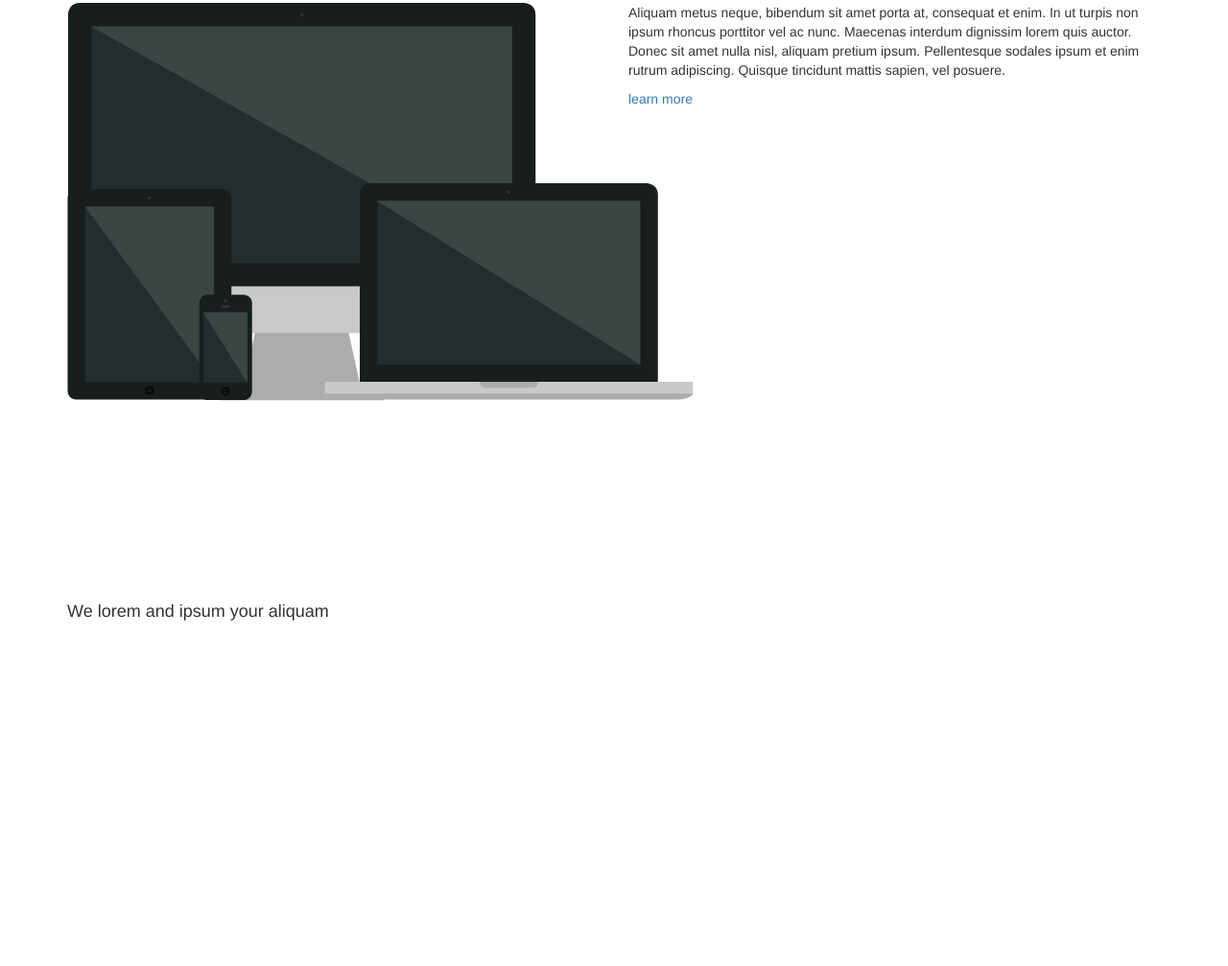
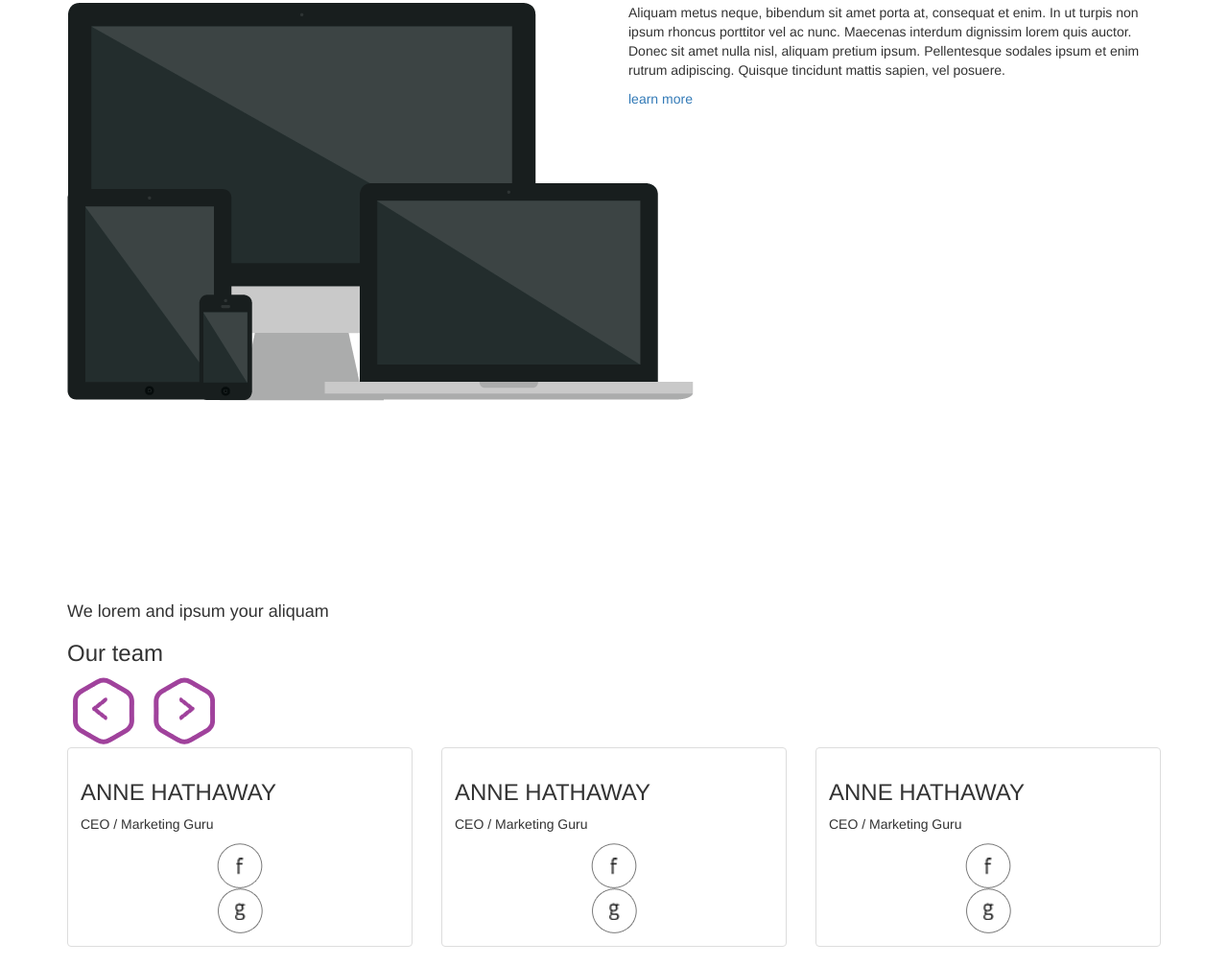
Before and after one commit to vipoolchaudhari/bhagaskara, a plain HTML site: page index.html in a window 1280 px wide. Shown: the part 933-1940 px from the top of the page at 96% size. Before the commit the page ends 1591 px from the top, so only its background shows below. Drawn offline with nearby package versions, Linux system fonts and the light colour scheme.

Commit message:
our team section added in index  html

```diff
--- a/index.html
+++ b/index.html
@@ -108,7 +108,7 @@
         <section class="sepcification">
           <div class="row">
             <div class="col-md-3">
-              <div class="thumbnail">
+              <div class="thumbnail primary" >
                     <img src="images/1.png" alt="love">
                     <div class="caption">
                       <h3>Build with love</h3>
@@ -117,10 +117,10 @@
                       <p>Sed nec porta ante. Pellentesque </p>
                       <p>habitant morbi tristique senectus et.</p>
                     </div>
-                  </div>
+              </div>
             </div>
             <div class="col-md-3">
-              <div class="thumbnail">
+              <div class="thumbnail primary">
                     <img src="images/2.png" alt="clean">
                     <div class="caption">
                       <h3>Clean and modern</h3>
@@ -132,7 +132,7 @@
                   </div>
             </div>
             <div class="col-md-3">
-              <div class="thumbnail">
+              <div class="thumbnail primary">
                     <img src="images/3.png" alt="easy">
                     <div class="caption">
                       <h3>Easy to use</h3>
@@ -144,7 +144,7 @@
                   </div>
             </div>
             <div class="col-md-3">
-              <div class="thumbnail">
+              <div class="thumbnail primary">
                     <img src="images/4.png" alt="Responsive">
                     <div class="caption">
                       <h3>Fully Responsive</h3>
@@ -159,15 +159,15 @@
         </section>
 
         <section class="about">
-          <h3>
-            About <span>us</span>
+          <h3 class="primary">
+            About <span class="secondary">us</span>
           </h3>
           <div class="row">
             <div class="col-md-6">
               <img src="images/screen1.png" alt="screen">
             </div>
             <div class="col-md-6">
-              <p>
+              <p class="primary">
                 Aliquam metus neque, bibendum sit amet porta at, consequat et enim. In ut turpis non ipsum rhoncus porttitor vel ac nunc. Maecenas interdum dignissim lorem quis auctor. Donec sit amet nulla nisl, aliquam pretium ipsum. Pellentesque sodales ipsum et enim rutrum adipiscing. Quisque tincidunt mattis sapien, vel posuere.
               </p><a href="#fixme">learn more</a>
             </div>
@@ -177,9 +177,61 @@
         <section class="lorem">
           <figure>
             <img src="images/quote.png" alt="quote">
-            <h4>We lorem and ipsum your aliquam</h4>
+            <h4 class="light">We lorem and ipsum your aliquam</h4>
           </figure>
         </section>
+
+        <section class="our-team">
+          <h3 class="primary">
+            Our <span class="">team</span>
+          </h3>
+          <img src="images/arrows.png" alt="arrows">
+          <div class="row">
+            <div class="col-md-4">
+              <div class="thumbnail" >
+                    <div class="circle-image"></div>
+                    <div class="caption">
+                      <h3>ANNE HATHAWAY</h3>
+                      <p class="secondary">CEO / Marketing Guru</p>
+                      <div class="social-icon">
+                        <a href="https://www.facebook.com/"><img src="images/f.png" alt="facebook"></a>
+                        <a href="https://accounts.google.com/"><img src="images/g.png" alt="google"></a>
+                      </div>
+                    </div>
+              </div>
+            </div>
+            <div class="col-md-4">
+              <div class="thumbnail" >
+                    <div class="circle-image"></div>
+                    <div class="caption">
+                      <h3>ANNE HATHAWAY</h3>
+                      <p class="secondary">CEO / Marketing Guru</p>
+                      <div class="social-icon">
+                        <a href="https://www.facebook.com/"><img src="images/f.png" alt="facebook"></a>
+                        <a href="https://accounts.google.com/"><img src="images/g.png" alt="google"></a>
+                      </div>
+                    </div>
+              </div>
+            </div>
+            <div class="col-md-4">
+              <div class="thumbnail" >
+                    <div class="circle-image"></div>
+                    <div class="caption">
+                      <h3>ANNE HATHAWAY</h3>
+                      <p class="secondary">CEO / Marketing Guru</p>
+                      <div class="social-icon">
+                        <a href="https://www.facebook.com/"><img src="images/f.png" alt="facebook"></a>
+                        <a href="https://accounts.google.com/"><img src="images/g.png" alt="google"></a>
+                      </div>
+                    </div>
+              </div>
+            </div>
+          </div>
+        </section>
+
+
+
+
       </div>
     </main>
 
```
